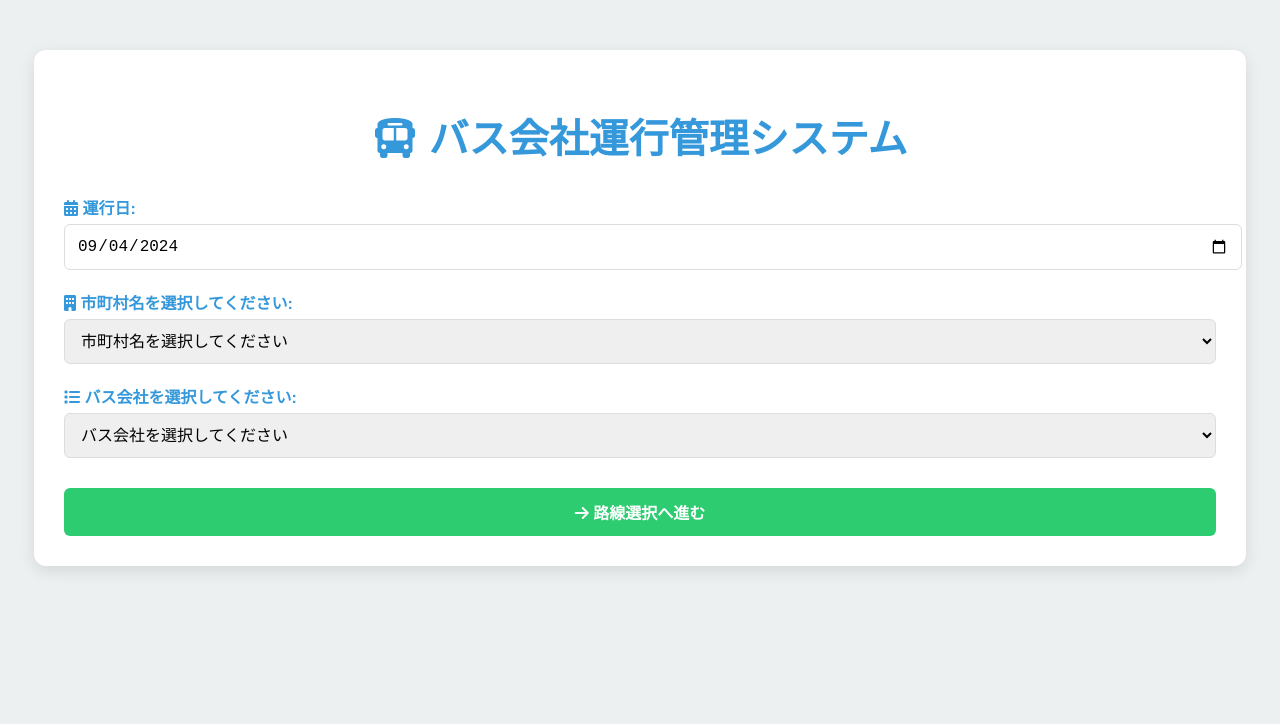
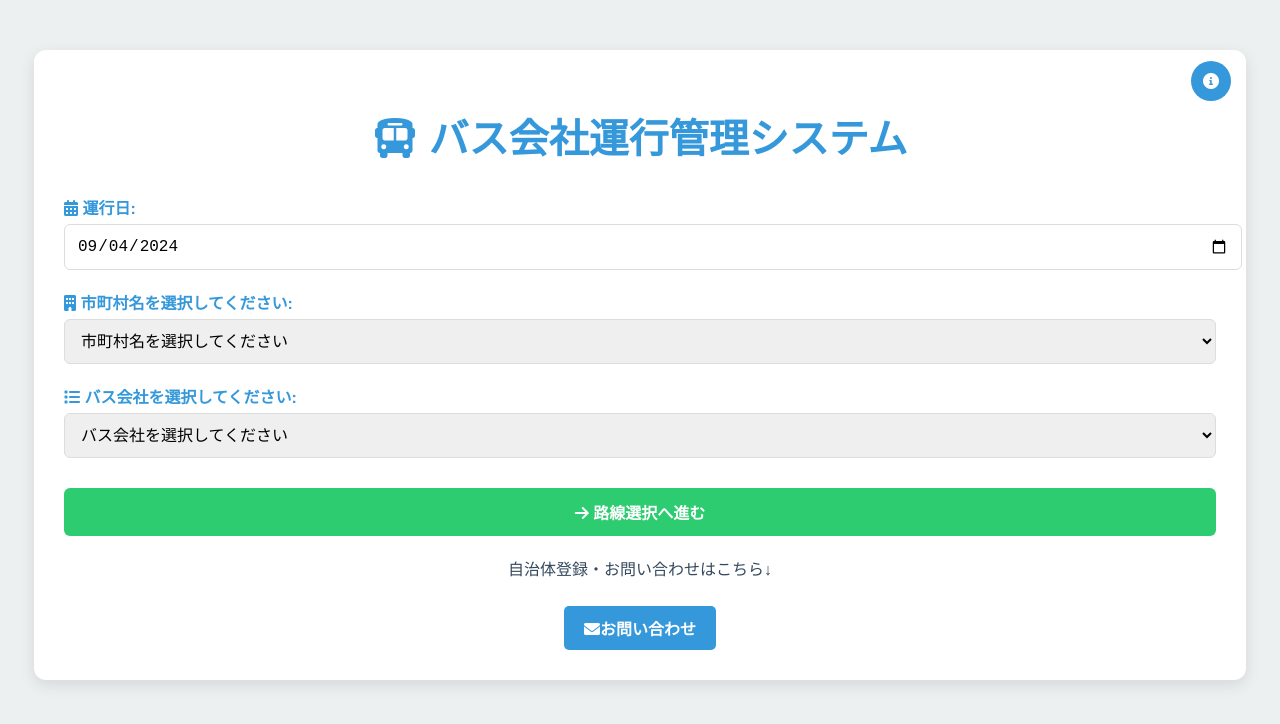
Before and after one commit to 427harinn/PBL_B, a plain HTML site: page web-server_container/htdocs/index.html in a window 1280 px wide. Drawn offline with Linux system fonts and the light colour scheme; no server answers.

Commit message:
説明書をつけた

```diff
--- a/web-server_container/htdocs/index.html
+++ b/web-server_container/htdocs/index.html
@@ -44,7 +44,18 @@
             </div>
 
 
+
             <button onclick="showRouteSelection()"><i class="fas fa-arrow-right"></i> 路線選択へ進む</button>
+
+            <!-- 説明ページに飛ぶボタン -->
+            <button onclick="window.location.href='description.html'" class="description-btn"><i
+                    class="fas fa-info-circle"></i></button>
+
+            <!-- 使用したい自治体は連絡くださいのメールリンク -->
+            <div class="contact-section">
+                <p>自治体登録・お問い合わせはこちら↓</p>
+                <a href="mailto:contact@example.com" class="contact-btn"><i class="fas fa-envelope"></i>お問い合わせ</a>
+            </div>
         </div>
 
         <div id="routeSelection" style="display: none;">
@@ -230,3 +241,73 @@
 </body>
 
 </html>
+
+<style>
+    .container {
+        position: relative;
+        /* 子要素を絶対位置で配置するために必要 */
+        width: 90%;
+        max-width: 1200px;
+        margin: 50px auto;
+        background-color: #fff;
+        padding: 30px;
+        border-radius: 12px;
+        box-shadow: 0 5px 15px rgba(0, 0, 0, 0.1);
+    }
+
+    .description-btn {
+        position: absolute;
+        /* コンテナ内での絶対位置 */
+        top: 1px;
+        /* 上からの距離 */
+        right: 15px;
+        /* 右からの距離 */
+        background-color: var(--primary-color);
+        color: white;
+        padding: 8px;
+        border-radius: 50%;
+        font-size: 1.0em;
+        /* ボタンのサイズを調整 */
+        width: 40px;
+        /* ボタンの幅 */
+        height: 40px;
+        /* ボタンの高さ（正円にするため） */
+        display: flex;
+        /* アイコンを中央揃えにする */
+        align-items: center;
+        /* 縦中央揃え */
+        justify-content: center;
+        /* 横中央揃え */
+        text-decoration: none;
+        border: none;
+        cursor: pointer;
+        transition: background-color 0.3s ease;
+    }
+
+    .description-btn:hover {
+        background-color: var(--secondary-color);
+    }
+
+
+
+    .contact-section {
+        margin-top: 20px;
+        text-align: center;
+    }
+
+    .contact-btn {
+        background-color: var(--primary-color);
+        color: white;
+        padding: 10px 20px;
+        text-decoration: none;
+        border-radius: 5px;
+        font-weight: bold;
+        display: inline-block;
+        margin-top: 10px;
+        transition: background-color 0.3s ease;
+    }
+
+    .contact-btn:hover {
+        background-color: var(--secondary-color);
+    }
+</style>
--- a/web-server_container/htdocs/style.css
+++ b/web-server_container/htdocs/style.css
@@ -209,6 +209,8 @@ textarea {
     background-color: #27ae60;
 }
 
+
+
 @media (max-width: 768px) {
     .container {
         width: 95%;
```
Also changed, not shown: web-server_container/htdocs/description.html (added, +108 -0 lines).
